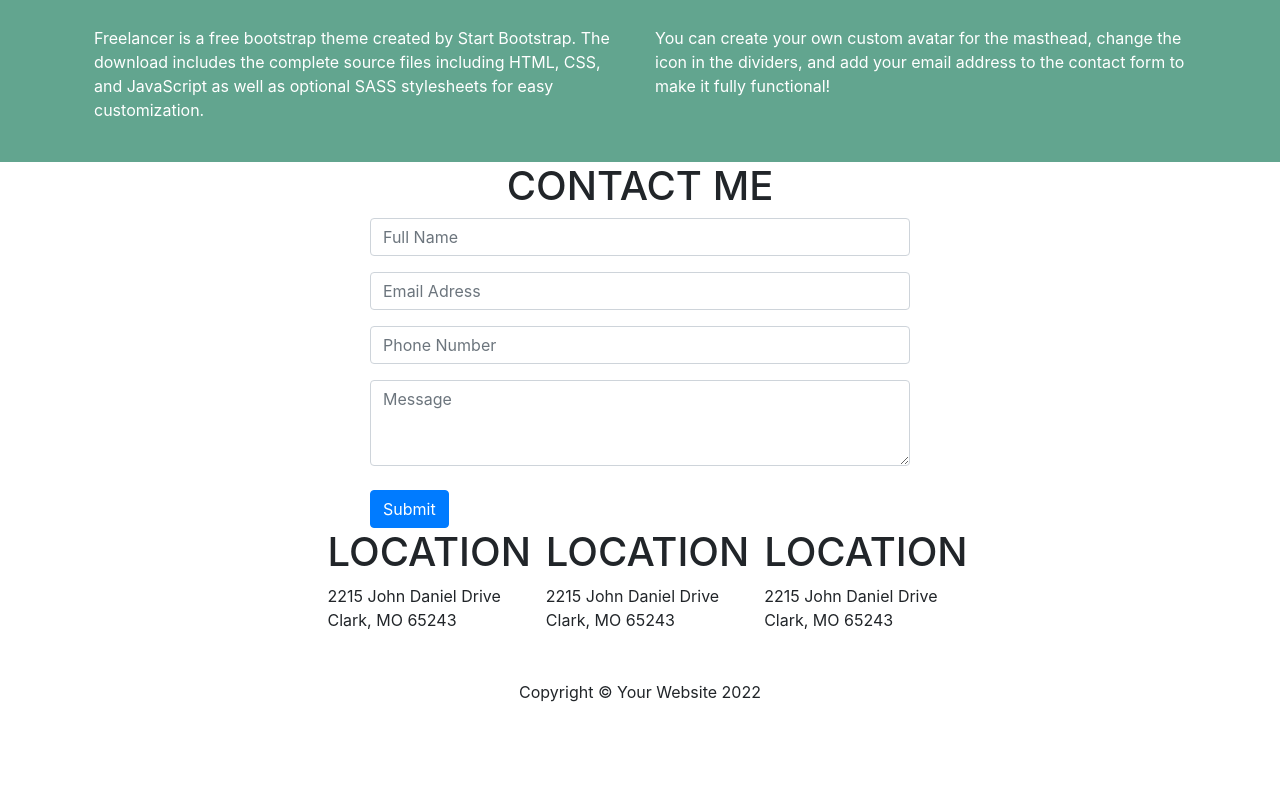
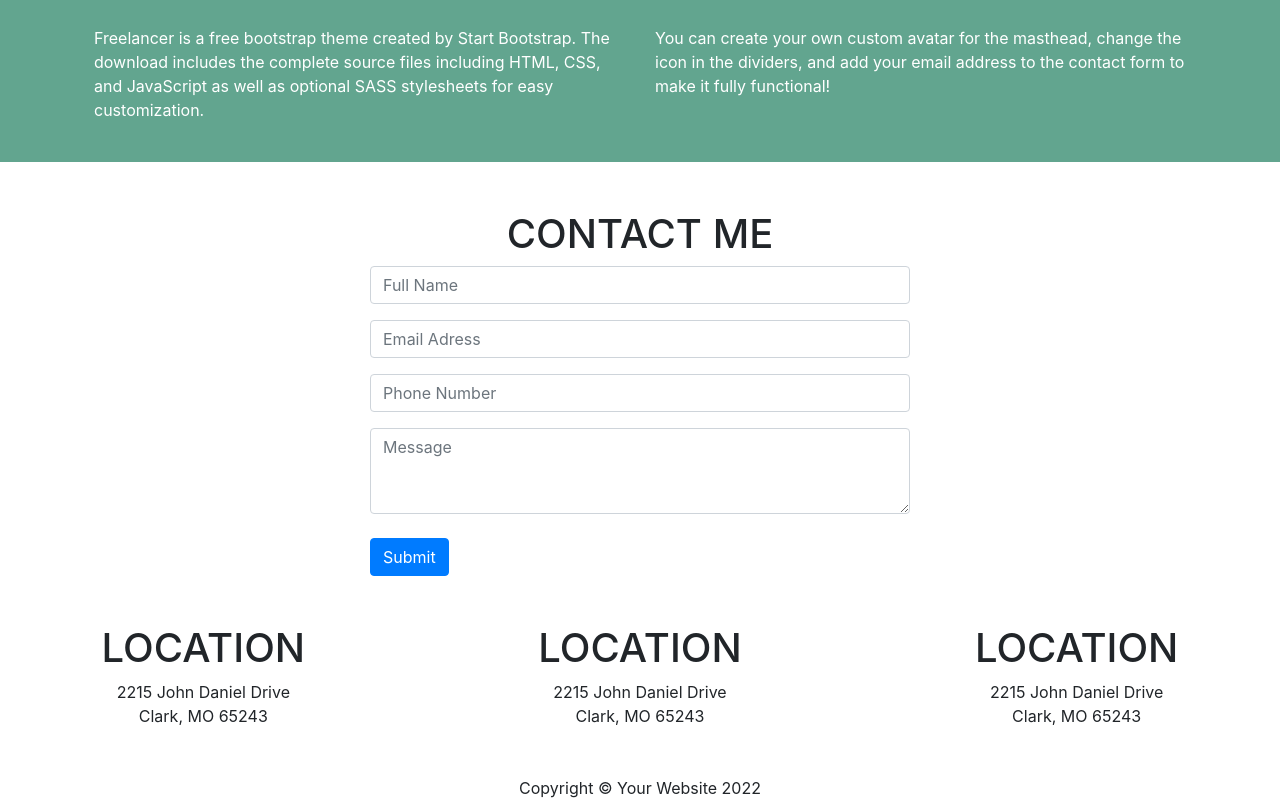
Before and after one commit to vudinhhan1995/portfolio, a plain HTML site: page index.html in a window 1280 px wide. Shown: the part 1585-2385 px from the top of the page. Before the commit the page ends 2289 px from the top, so only its background shows below. Drawn offline with nearby package versions, Linux system fonts and the light colour scheme.

Commit message:
done3card

```diff
--- a/index.html
+++ b/index.html
@@ -104,7 +104,7 @@
         </div>
     </div>
 
-        <div class="container text-center khoicontact">
+        <div class="container text-center khoicontact mt-5">
           <h1>CONTACT ME</h1>
         </div>
 
@@ -133,30 +133,34 @@
         </div>
 
 
+
+            <div class=" mt-5 text-center">
               <div class="row">
-            <div class="col-md-3"></div>
-            <div class="khoitextfooter1 col-md-2">
+                <div class="khoitextfooter1 col-md-4">
+                  <h1>LOCATION</h1>
+                  <span>2215 John Daniel Drive</span>
+                  <br>
+                  <span>Clark, MO 65243</span>
+                </div>
+                  <div class="khoitextfooter1 col-md-4">
                     <h1>LOCATION</h1>
                     <span>2215 John Daniel Drive</span>
                     <br>
                     <span>Clark, MO 65243</span>
                   </div>
 
-            <div class="khoitextfooter1 col-md-2">
+                  <div class="khoitextfooter1 col-md-4">
                     <h1>LOCATION</h1>
                     <span>2215 John Daniel Drive</span>
                     <br>
                     <span>Clark, MO 65243</span>
                   </div>
-
-            <div class="khoitextfooter1 col-md-2">
-            <h1>LOCATION</h1>
-            <span>2215 John Daniel Drive</span>
-            <br>
-            <span>Clark, MO 65243</span>
               </div>
 
             </div>
+
+
+
 
           <div class="text-center mt-5">
             Copyright © Your Website 2022
```
Lines whose indentation alone changed are shown as unchanged.
